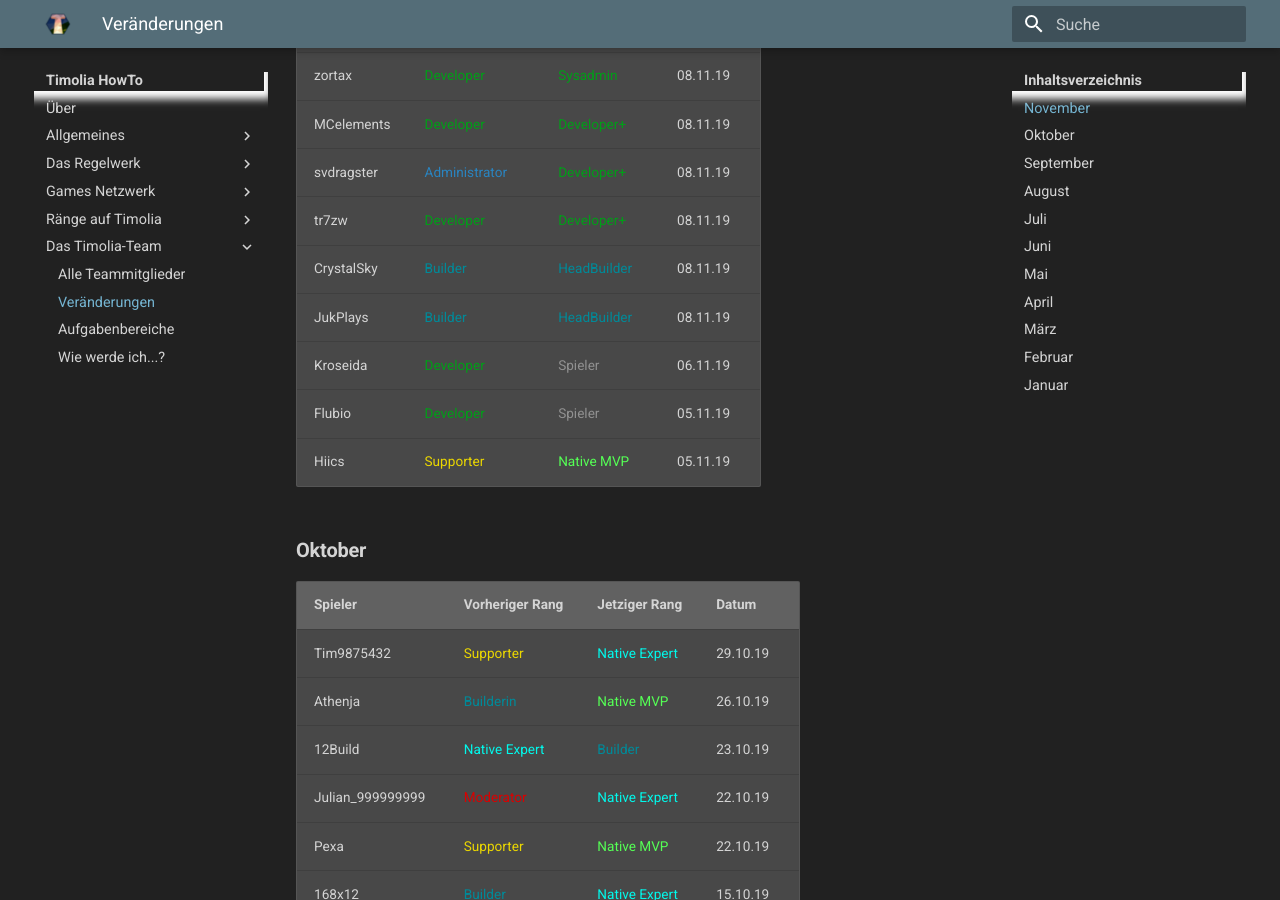
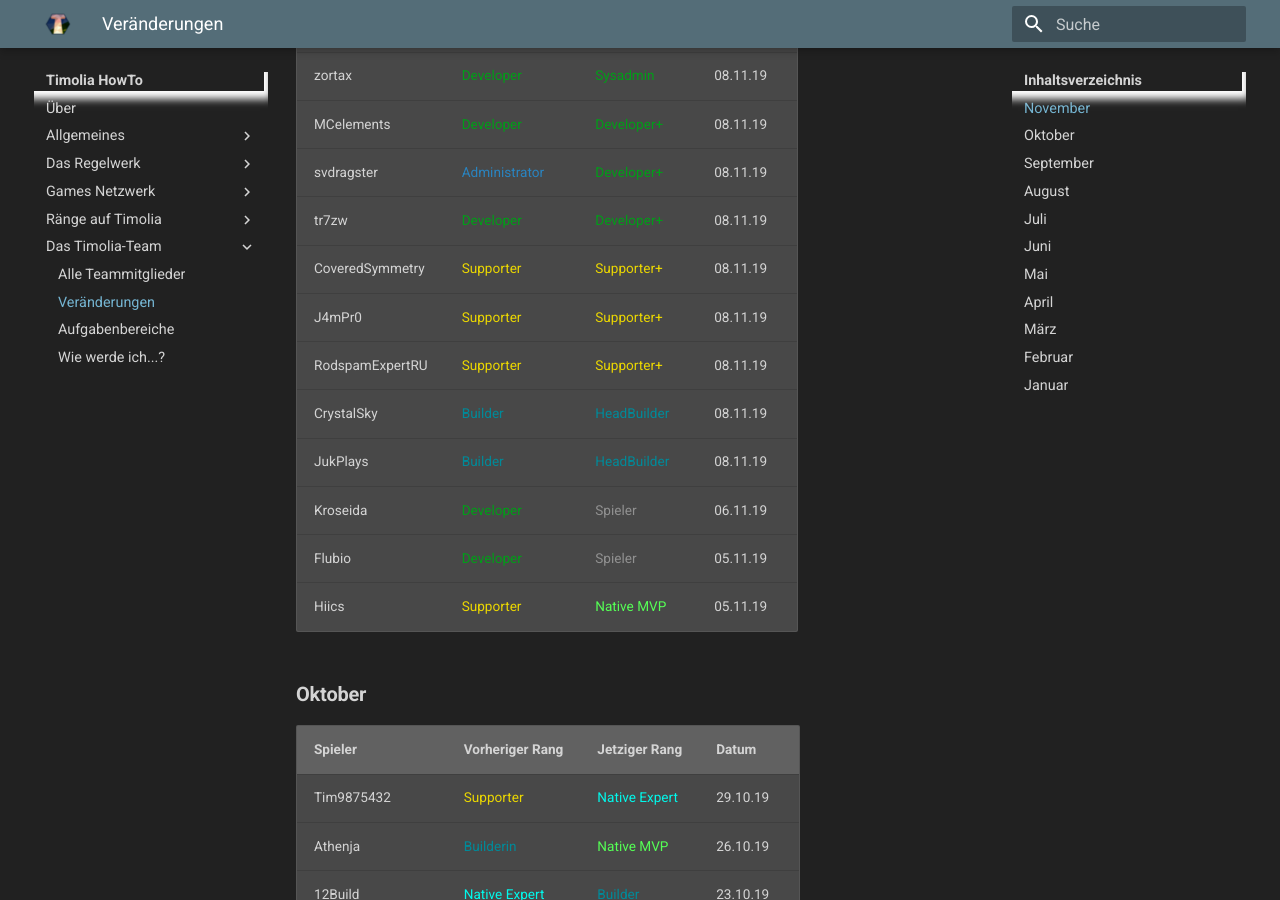
Before and after one commit to TimoliaDE/HowTo, an MkDocs documentation site: the page built from docs/team/changes.md, in a window 1280 px wide and 900 px high, scrolled down 521 px. Built offline with MkDocs 1.6.1 and Material for MkDocs 9.7.7, drawn with Linux system fonts in a browser that asks for light colours; old or Windows-style settings are respelled for this version of MkDocs.

Commit message:
CoveredSymmetry, J4mPr0, RodspamExpertRU Sup -> Sup+

```diff
--- a/docs/team/changes.md
+++ b/docs/team/changes.md
@@ -14,6 +14,9 @@ Hier werden alle Aus- und Eintritte bzw. Beförderungen und Degradierungen aufge
 | MCelements | <span class='developer'>Developer</span> | <span class='developer-plus'>Developer+</span> | 08.11.19 |
 | svdragster | <span class='administrator'>Administrator</span> | <span class='developer-plus'>Developer+</span> | 08.11.19 |
 | tr7zw | <span class='developer'>Developer</span> | <span class='developer-plus'>Developer+</span> | 08.11.19 |
+| CoveredSymmetry | <span class='supporter'>Supporter</span> | <span class='supporter-plus'>Supporter+</span> | 08.11.19 |
+| J4mPr0 | <span class='supporter'>Supporter</span> | <span class='supporter-plus'>Supporter+</span> | 08.11.19 |
+| RodspamExpertRU | <span class='supporter'>Supporter</span> | <span class='supporter-plus'>Supporter+</span> | 08.11.19 |
 | CrystalSky | <span class='builder'>Builder</span> | <span class='headbuilder'>HeadBuilder</span> | 08.11.19 |
 | JukPlays | <span class='builder'>Builder</span> | <span class='headbuilder'>HeadBuilder</span> | 08.11.19 |
 | Kroseida | <span class='developer'>Developer</span> | <span class='user'>Spieler</span> | 06.11.19 |
```
